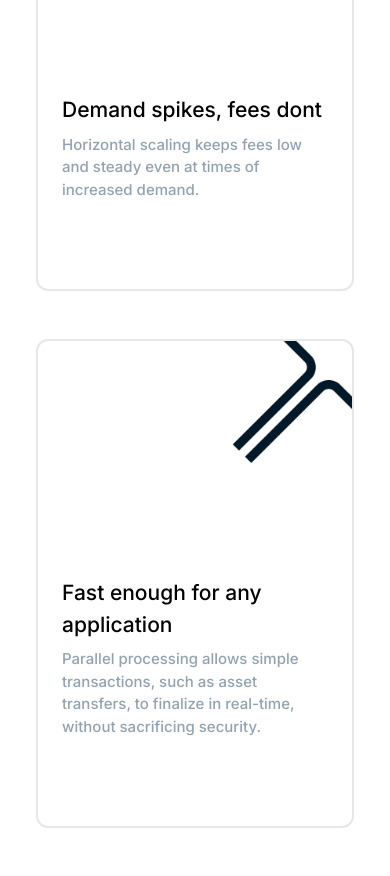
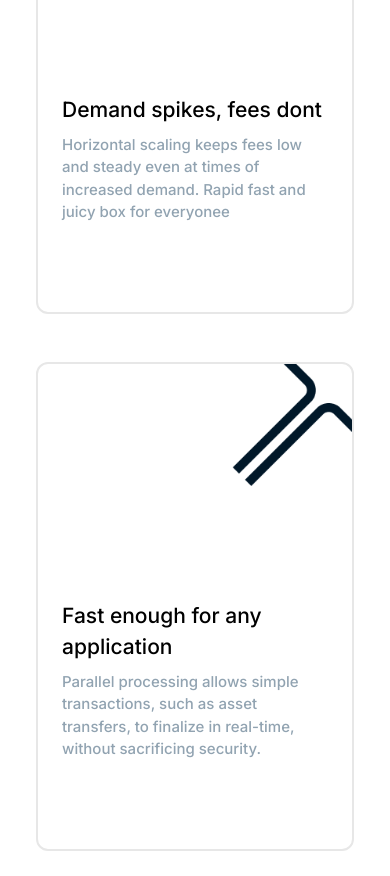
Before and after one commit to sandy2108/JoocBox-website, a Next.js app: page / in a window 390 px wide. Shown: the part 2820-3696 px from the top of the page. Built offline with nearby package versions, Linux system fonts and the light colour scheme.

Commit message:
added responsive to about  components

```diff
--- a/src/components/Homepage/About.jsx
+++ b/src/components/Homepage/About.jsx
@@ -24,7 +24,7 @@ const About = () => {
       alt: '/',
       title: 'Demand spikes, fees dont',
       description:
-        'Horizontal scaling keeps fees low and steady even at times of increased demand.',
+        'Horizontal scaling keeps fees low and steady even at times of increased demand. Rapid fast and juicy box for everyonee    ',
     },
     {
       imageSrc: fast,
```
